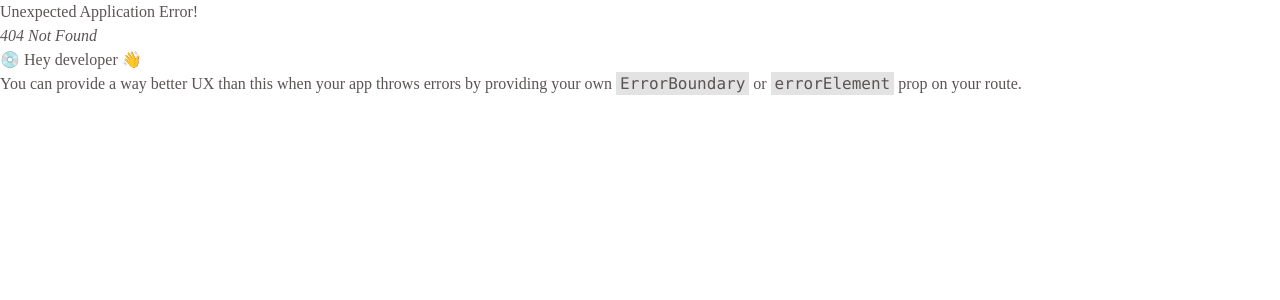
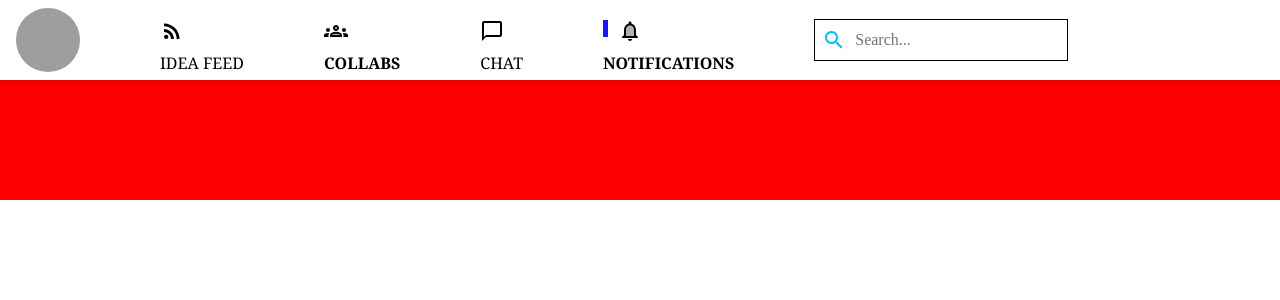
Before and after one commit to AbigailF1/Hackathon-G6, a React (Vite) app in the folder Frontend/: page /Notifications in a window 1280 px wide. Before the commit this address had no page. Shown: the top 300 px of the page. Built offline with nearby package versions, Linux system fonts and the light colour scheme; grey boxes are pictures that could not be loaded.

Commit message:
notification page startup

```diff
--- a/Frontend/src/App.jsx
+++ b/Frontend/src/App.jsx
@@ -12,7 +12,7 @@ import{
 import Home from './pages/Landing';
 import Favorites from './pages/Home';
 import Login from './pages/Login';
-import Notification from './pages/Notification';
+import Notifications from './pages/Notifications';
 import  Post from './pages/Post';
 import Chat from './pages/Chat';
 import Collaborate from './pages/Collaborate';
@@ -28,7 +28,7 @@ function App() {
         <Route path="/Collaborate" element = {<Collaborate/>} />
         <Route path="/Idea" element = {<Idea/>} />
         <Route path="/Post" element = {<Post/>} />
-        <Route path="/Notification" element = {<Notification/>} />
+        <Route path="/Notifications" element = {<Notifications/>} />
         <Route path="/Chat" element = {<Chat/>} />
 
       </Route>
--- a/Frontend/src/components/Header (2).jsx
+++ b/Frontend/src/components/Header (2).jsx
@@ -27,13 +27,14 @@ export default function Header() {
         <h6 className="text-black font-serif mt-2">IDEA FEED</h6>
       </div>
       <div className="mt-3">
-        <GroupsTwoToneIcon
-          sx={{ color: getButtonColor("groups") }}
-          onClick={() => handleButtonClick("groups")}
-        />
-        <h6 className="text-black font-serif mt-2">
-          <NavLink to="/Collaborate">COLLABS</NavLink>
-        </h6>
+        <NavLink to="/Collaborate">
+          {" "}
+          <GroupsTwoToneIcon
+            sx={{ color: getButtonColor("groups") }}
+            onClick={() => handleButtonClick("groups")}
+          />
+          <h6 className="text-black font-serif mt-2">COLLABS</h6>
+        </NavLink>
       </div>
       <div className="mt-3">
         <ChatBubbleOutlineTwoToneIcon
@@ -43,11 +44,14 @@ export default function Header() {
         <h6 className="text-black font-serif mt-2">CHAT</h6>
       </div>
       <div className="mt-3">
+        <NavLink to='/Notifications'>
+
         <NotificationsNoneTwoToneIcon
           sx={{ color: getButtonColor("notifications") }}
           onClick={() => handleButtonClick("notifications")}
         />
         <h6 className="text-black font-serif mt-2">NOTIFICATIONS</h6>
+        </NavLink>
       </div>
       <div className="relative">
         <SearchTwoToneIcon
--- /dev/null
+++ b/Frontend/src/components/Notification/Notification.css
@@ -0,0 +1,4 @@
+.notification{
+    padding: 100px;
+    background-color: red;
+}
--- /dev/null
+++ b/Frontend/src/components/Notification/Notification.jsx
@@ -0,0 +1,11 @@
+import React from 'react'
+
+function Notification() {
+  return (
+    <div>
+
+    </div>
+  )
+}
+
+export default Notification
--- /dev/null
+++ b/Frontend/src/components/Notification/NotificationSideBar.jsx
@@ -0,0 +1,11 @@
+import React from 'react'
+
+function NotificationSideBar() {
+  return (
+    <div>
+
+    </div>
+  )
+}
+
+export default NotificationSideBar
--- a/Frontend/src/pages/Notification.jsx
+++ /dev/null
@@ -1,9 +0,0 @@
-import React from 'react'
-
-const Notification = () => {
-  return (
-    <div>Notification</div>
-  )
-}
-
-export default Notification
--- /dev/null
+++ b/Frontend/src/pages/Notifications.jsx
@@ -0,0 +1,15 @@
+import React from 'react'
+import NotificationSideBar from '../components/Notification/NotificationSideBar'
+import Notification from "../components/Notification/Notification";
+import   '../components/Notification/Notification.css'
+
+function Notifications() {
+  return (
+    <div className='notification'>
+     <NotificationSideBar/>
+     <Notification/>
+    </div>
+  )
+}
+
+export default Notifications
```
Also changed, not shown: Frontend/src/components/Notification/NotificationSideBar.css (added).
